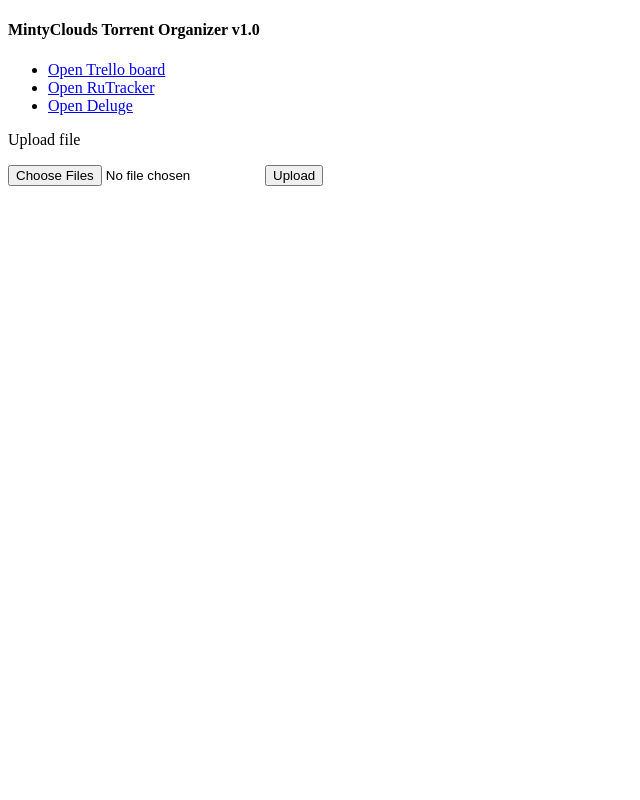
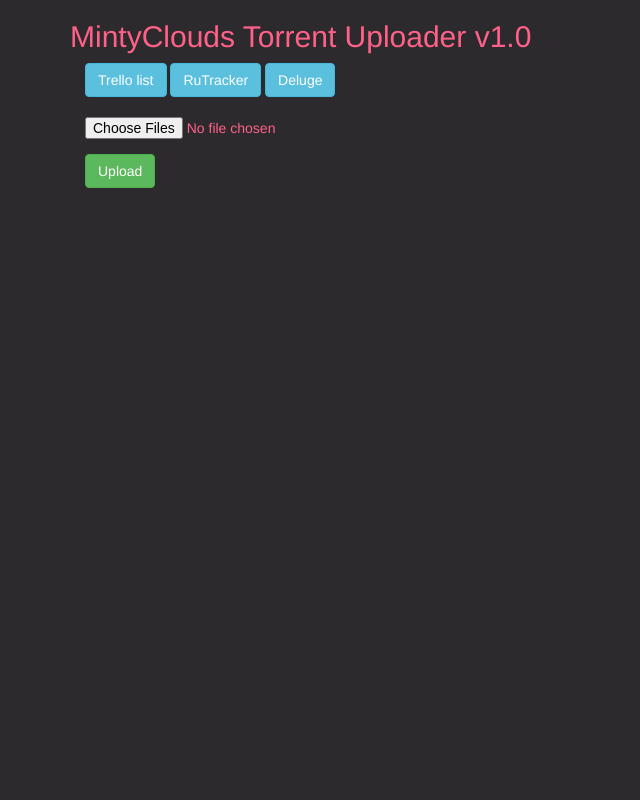
Before and after one commit to MintyClouds/mintyclouds-torrent-uploader, a Flask app: page / in a window 1280 px wide. Shown: the whole page, without its empty margins (0-640 px from the left). Run offline with Flask 2, Linux system fonts and the light colour scheme; some libraries are stand-ins or nearby versions.

Commit message:
create nice dark template

```diff
--- a/templates/index.html
+++ b/templates/index.html
@@ -1,22 +1,48 @@
-<!DOCTYPE html>
-<html lang="en">
-<head>
-    <meta charset="UTF-8">
-    <title>MintyClouds Torrents</title>
-</head>
-<body>
-    <h4>MintyClouds Torrent Organizer v1.0</h4>
-    <ul>
-        <li><a href="https://trello.com/b/HtzSCsie/musicbox">Open Trello board</a></li>
-        <li><a href="https://rutracker.org/forum/index.php">Open RuTracker</a></li>
-        <li><a href="https://www.mintyclouds.in/deluge">Open Deluge</a></li>
-    </ul>
+<title>MintyClouds Torrent Uploader v1.0</title>
 
-    <p>Upload file</p>
+<link rel="stylesheet" href="https://maxcdn.bootstrapcdn.com/bootstrap/3.3.6/css/bootstrap.min.css" integrity="sha384-1q8mTJOASx8j1Au+a5WDVnPi2lkFfwwEAa8hDDdjZlpLegxhjVME1fgjWPGmkzs7" crossorigin="anonymous">
+<script src="https://maxcdn.bootstrapcdn.com/bootstrap/3.3.5/js/bootstrap.min.js" integrity="sha512-K1qjQ+NcF2TYO/eI3M6v8EiNYZfA95pQumfvcVrTHtwQVDG+aHRqLi/ETn2uB+1JqwYqVG3LIvdm9lj6imS/pQ==" crossorigin="anonymous"></script>
+<script type="text/javascript" src="//ajax.googleapis.com/ajax/libs/jquery/1.9.1/jquery.min.js"></script>
+
+<meta name="viewport" content="width=device-width, initial-scale=1.0">
+
+<style type="text/css">
+    html, body {
+        margin: 0;
+        background-color: #2d2a2e;
+        color: #FF6188
+    }
+    div#file-upload {
+        background-color: #423f42;
+    }
+</style>
+
+<div class="container">
+<h2>MintyClouds Torrent Uploader v1.0</h2>
+</div>
+
+<div class="container">
+    <div class="col-xs-4">
+        <a href="https://trello.com/b/HtzSCsie" class="btn btn-info" role="button">Trello list</a>
+        <a href="https://rutracker.org/forum/index.php" class="btn btn-info" role="button">RuTracker</a>
+        <a href="https://mintyclouds.in/deluge/" class="btn btn-info" role="button">Deluge</a>
+    </div>
+</div>
+
+
+<div style="margin-top:20px"></div>
+<div class="container">
     <form method=post enctype=multipart/form-data>
-      <input type=file name=file multiple>
-      <input type=submit name=upload value=Upload>
+    <div class="col-xs-4">
+        <div class="form-group">
+          <input type="file" class="custom-file-input" id="file-upload" data-buttonText="Select a File" multiple name="file">
+        </div>
+        <div>
+            <button type="submit" class="btn btn-success" name="upload">Upload</button>
+        </div>
+    </div>
 
+    <div class="col-xs-4">
         {% with messages = get_flashed_messages() %}
             {% if messages %}
                 <ul>
@@ -24,9 +50,9 @@
                         <li>{{ message }}</li>
                     {% endfor %}
                 </ul>
-             <input type=submit name=clear value=Clear>
+                <button type="submit" class="btn btn-warning" name="clear">Clear</button>
             {% endif %}
         {% endwith %}
+    </div>
     </form>
-</body>
-</html>
+</div>
```
Lines whose indentation alone changed are shown as unchanged.
